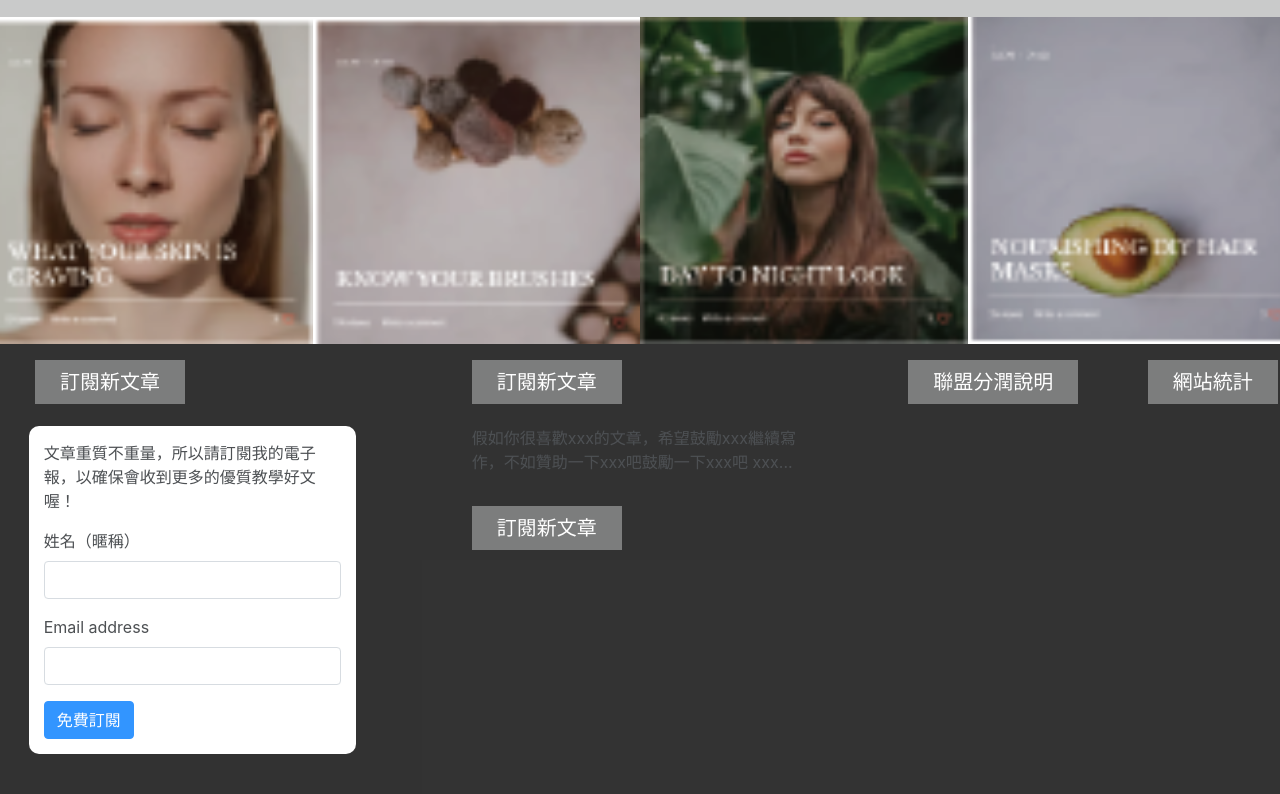
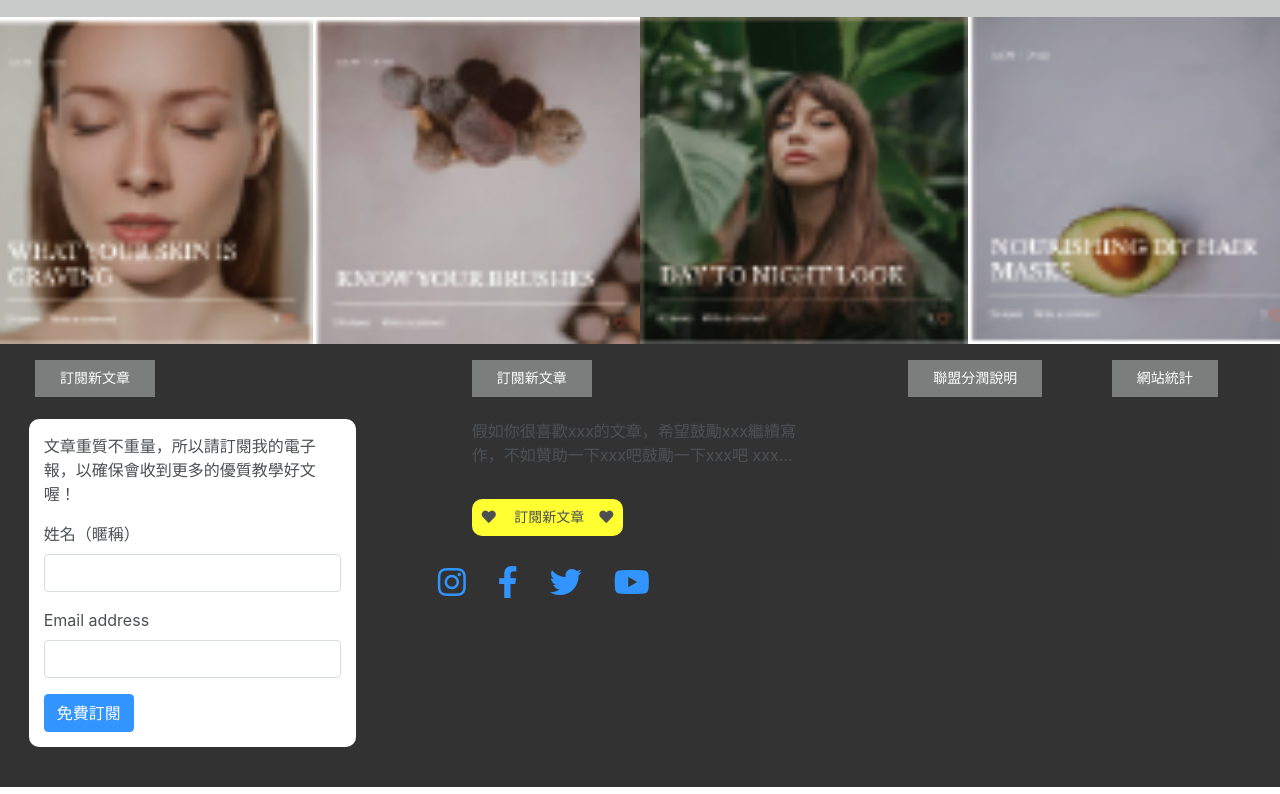
Before and after one commit to iRogerz/teemo, a plain HTML site: page index.html in a window 1280 px wide. Shown: the part 2489-3283 px from the top of the page. Drawn offline with nearby package versions, Linux system fonts and the light colour scheme; a web font is replaced by a local one.

Commit message:
little update

```diff
--- a/css/style.css
+++ b/css/style.css
@@ -259,7 +259,8 @@ nav .nav-link{
     padding: 15px;
     /* display: inline; */
 }
-.subscribe h5{
+.subscribe .title{
+    font-size: 14px;
     margin-left: 35px;
     padding: 10px;
     padding-left: 25px;
@@ -276,6 +277,15 @@ nav .nav-link{
     width: 75%;
     /* display: inline; */
 }
+.love-title{
+    font-size: 14px;
+    margin-left: 35px;
+    padding: 10px;
+    padding-left: 10px;
+    padding-right: 10px;
+    background-color: yellow;
+    border-radius: 10px;
+}
 .foot-middle p{
     margin-left: 50px;
     margin-right: 50px;
--- a/index.html
+++ b/index.html
@@ -192,7 +192,7 @@
         </div>
         <!-- <div class="col-12 subscribe"> -->
         <div class="col-4 subscribe foot-left">
-          <span><h5>訂閱新文章</h5></span>
+          <span><h5 class="title">訂閱新文章</h5></span>
           <form>
             <p>文章重質不重量，所以請訂閱我的電子報，以確保會收到更多的優質教學好文喔！</p>
             <div class="form-group">
@@ -207,13 +207,27 @@
           </form>
         </div>
         <div class="col-4 subscribe foot-middle">
-          <span><h5>訂閱新文章</h5></span>
+          <span><h5 class="title">訂閱新文章</h5></span>
           <p>假如你很喜歡xxx的文章，希望鼓勵xxx繼續寫作，不如贊助一下xxx吧鼓勵一下xxx吧 xxx...</p>
-          <span><h5>訂閱新文章</h5></span>
+          <span><h5 class="love-title"> <i class="fas fa-heart"></i> &nbsp &nbsp 訂閱新文章 &nbsp &nbsp<i class="fas fa-heart"></i></h5></span>
+          <ul class="nav">
+            <li class="nav-item">
+              <a class="nav-link" href="#"><i class="fab fa-instagram fa-2x"></i></a>
+            </li>
+            <li class="nav-item">
+              <a class="nav-link" href="#"><i class="fab fa-facebook-f fa-2x"></i> </a>
+            </li>
+            <li class="nav-item">
+              <a class="nav-link" href="#"><i class="fab fa-twitter fa-2x"></i></a>
+            </li>
+            <li class="nav-item">
+              <a class="nav-link" href="#"><i class="fab fa-youtube fa-2x"></i></a>
+            </li>
+          </ul>
         </div>
         <div class="col-4 subscribe foot-right">
-          <span><h5>聯盟分潤說明</h5></span>
-          <span><h5>網站統計</h5></span>
+          <span><h5 class="title">聯盟分潤說明</h5></span>
+          <span><h5 class="title">網站統計</h5></span>
         </div>
         <!-- </div> -->
         <div class="col-12 foot">
```
